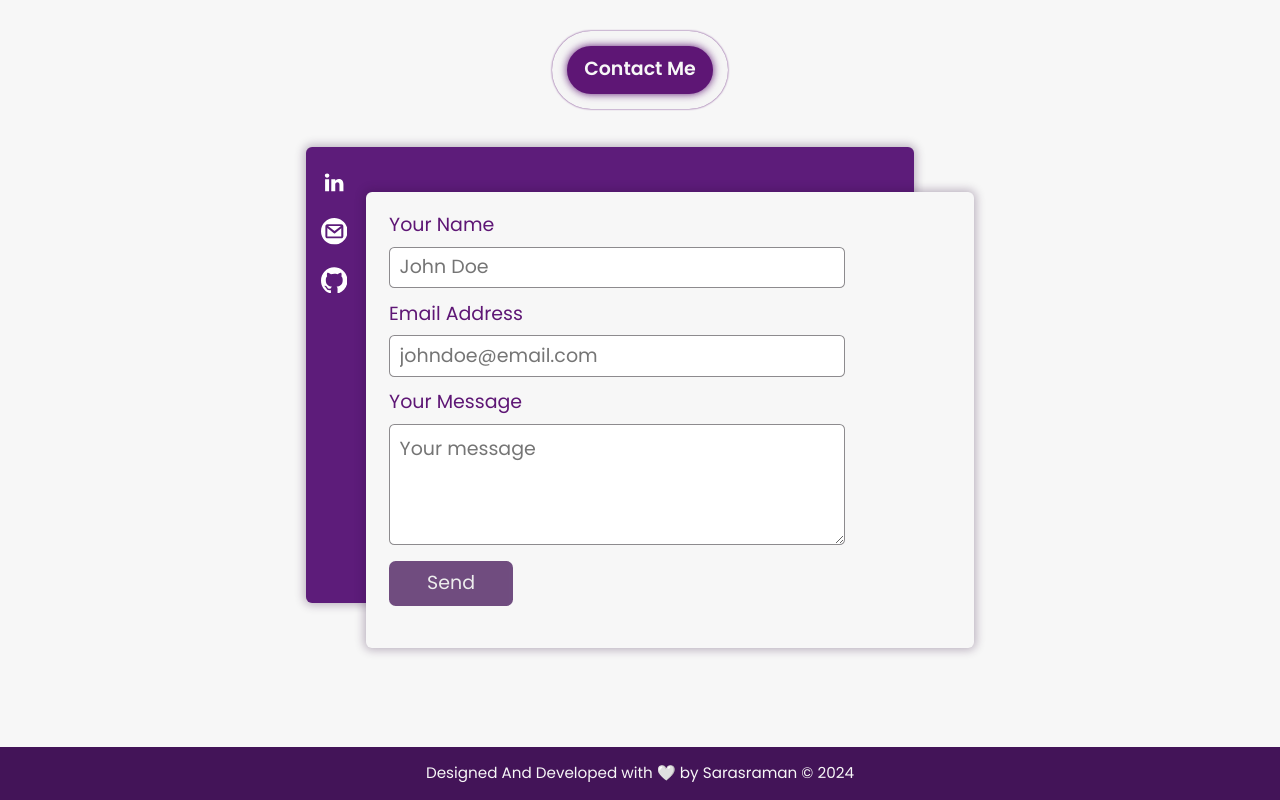
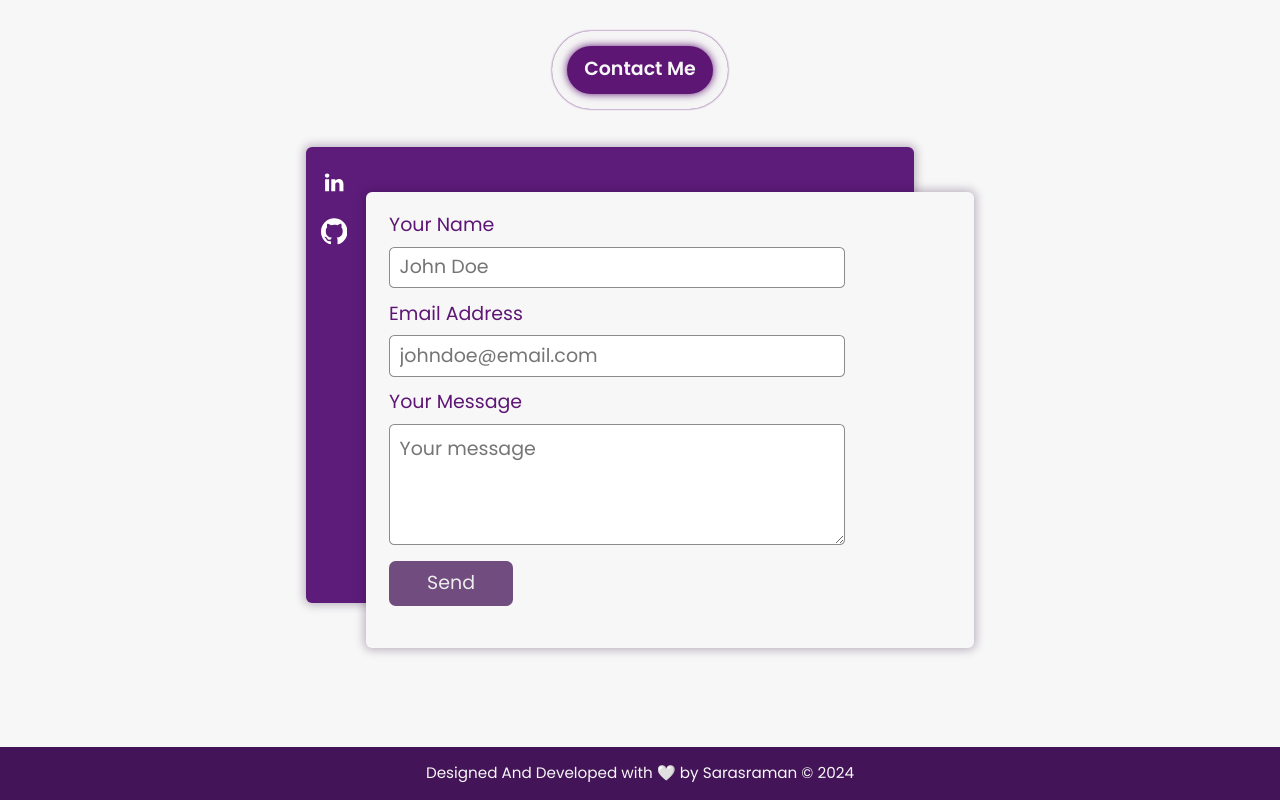
Before and after one commit to sarathme/my_portfolio, a React (Vite) app: page / in a window 1280 px wide. Shown: the part 3554-4354 px from the top of the page. Built offline with nearby package versions, Linux system fonts and the light colour scheme; no server answers.

Commit message:
remove gmail

```diff
--- a/src/ui/Details.jsx
+++ b/src/ui/Details.jsx
@@ -8,13 +8,6 @@ function Details({ children }) {
           <a href="https://linkedin.com/in/sarasraman-n-46003420b" target="_blank">
             <svg>
               <use xlinkHref="#linkedin" />
-            </svg>
-          </a>
-        </li>
-         <li>
-          <a href="https://mail.google.com/mail/?view=cm&fs=1&to=sarathsatheesh603@gmail.com" target="_blank">
-            <svg>
-              <use xlinkHref="#mail" />
             </svg>
           </a>
         </li>
```
